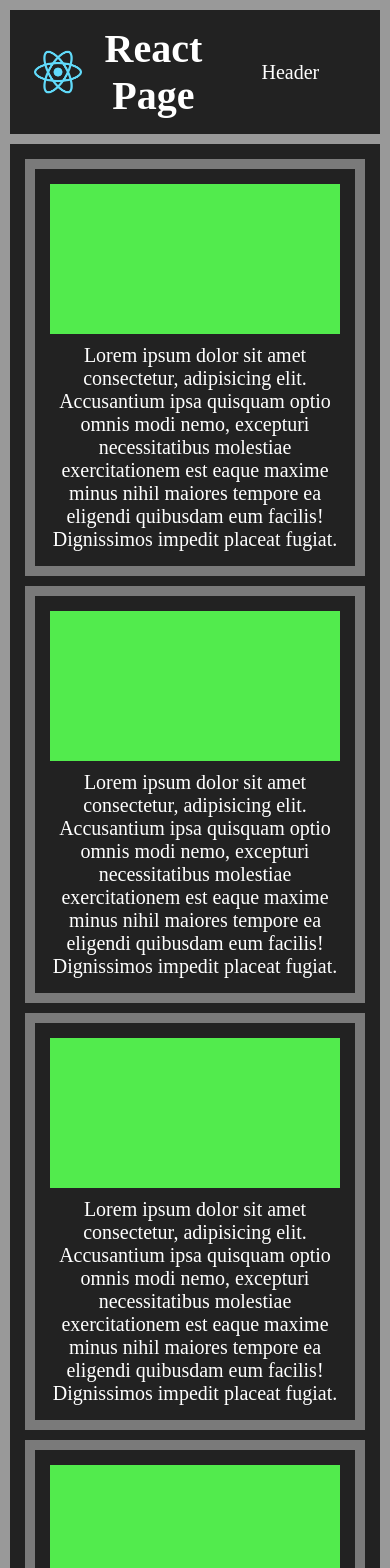
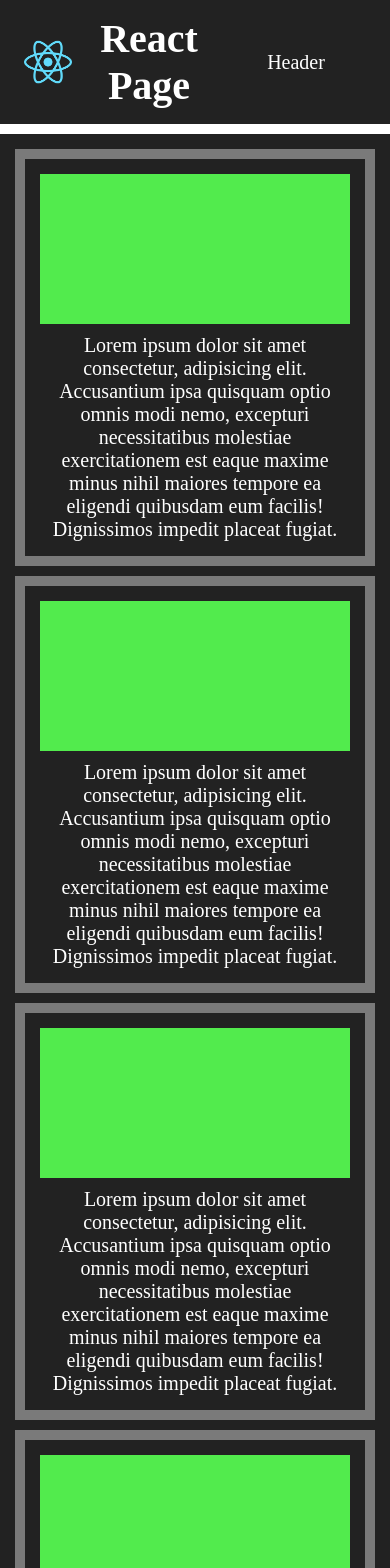
Before and after one commit to toggle-dev0/my_vercel_deploy, a React (Create React App) app: page / in a window 390 px wide. Shown: the top 1568 px of the page. Built offline with nearby package versions, Linux system fonts and the light colour scheme.

Commit message:
Made some changes to the folder structure
Created new files for each page, just the homepage for now

```diff
--- a/src/App.css
+++ b/src/App.css
@@ -4,16 +4,5 @@
 }
 .App {
     font-size: 20px;
-    background-color: rgba(0, 0, 0, .4);
-    padding: 10px;
+    width: 100%;
 }
-@media screen and (max-width: 900px) {
-    .App .Main {
-        flex-direction: column;
-        align-items: stretch;
-    }
-    .App .Section {
-        width: 100%;
-        box-sizing: border-box;
-    }
-}
--- a/src/App.js
+++ b/src/App.js
@@ -1,35 +1,15 @@
 import "./App.css";
 import Header from "./components/Header/Header";
 import "./components/Header/Header.css";
-import Main from "./components/Main/Main";
-import "./components/Main/Main.css";
-import Section from "./components/Main/Section/Section";
-import "./components/Main/Section/Section.css";
 import Footer from "./components/Footer/Footer";
 import "./components/Footer/Footer.css";
+import Homepage from "./pages/Homepage";
 
 function App() {
   return (
     <div className="App">
       <Header />
-      <Main>
-        <Section>
-          <div className="Section-image"></div>
-          <p>Lorem ipsum dolor sit amet consectetur, adipisicing elit. Accusantium ipsa quisquam optio omnis modi nemo, excepturi necessitatibus molestiae exercitationem est eaque maxime minus nihil maiores tempore ea eligendi quibusdam eum facilis! Dignissimos impedit placeat fugiat.</p>
-        </Section>
-        <Section>
-          <div className="Section-image"></div>
-          <p>Lorem ipsum dolor sit amet consectetur, adipisicing elit. Accusantium ipsa quisquam optio omnis modi nemo, excepturi necessitatibus molestiae exercitationem est eaque maxime minus nihil maiores tempore ea eligendi quibusdam eum facilis! Dignissimos impedit placeat fugiat.</p>
-        </Section>
-        <Section>
-          <div className="Section-image"></div>
-          <p>Lorem ipsum dolor sit amet consectetur, adipisicing elit. Accusantium ipsa quisquam optio omnis modi nemo, excepturi necessitatibus molestiae exercitationem est eaque maxime minus nihil maiores tempore ea eligendi quibusdam eum facilis! Dignissimos impedit placeat fugiat.</p>
-        </Section>
-        <Section>
-          <div className="Section-image"></div>
-          <p>Lorem ipsum dolor sit amet consectetur, adipisicing elit. Accusantium ipsa quisquam optio omnis modi nemo, excepturi necessitatibus molestiae exercitationem est eaque maxime minus nihil maiores tempore ea eligendi quibusdam eum facilis! Dignissimos impedit placeat fugiat.</p>
-        </Section>
-      </Main>
+      <Homepage />
       <Footer />
     </div>
   );
--- /dev/null
+++ b/src/pages/Homepage.jsx
@@ -0,0 +1,51 @@
+import React from 'react'
+import Main from '../components/Main/Main'
+import "../components/Main/Main.css"
+import Section from "../components/Section/Section.jsx"
+import "../components/Section/Section.css"
+import "../styles/Homepage.css"
+
+const Homepage = () => {
+  return (
+    <Main>
+        <Section>
+            <div className="Section-image"></div>
+            <p>
+            Lorem ipsum dolor sit amet consectetur, adipisicing elit. Accusantium ipsa
+            quisquam optio omnis modi nemo, excepturi necessitatibus molestiae
+            exercitationem est eaque maxime minus nihil maiores tempore ea eligendi
+            quibusdam eum facilis! Dignissimos impedit placeat fugiat.
+            </p>
+        </Section>
+        <Section>
+            <div className="Section-image"></div>
+            <p>
+            Lorem ipsum dolor sit amet consectetur, adipisicing elit. Accusantium ipsa
+            quisquam optio omnis modi nemo, excepturi necessitatibus molestiae
+            exercitationem est eaque maxime minus nihil maiores tempore ea eligendi
+            quibusdam eum facilis! Dignissimos impedit placeat fugiat.
+            </p>
+        </Section>
+        <Section>
+            <div className="Section-image"></div>
+            <p>
+            Lorem ipsum dolor sit amet consectetur, adipisicing elit. Accusantium ipsa
+            quisquam optio omnis modi nemo, excepturi necessitatibus molestiae
+            exercitationem est eaque maxime minus nihil maiores tempore ea eligendi
+            quibusdam eum facilis! Dignissimos impedit placeat fugiat.
+            </p>
+        </Section>
+        <Section>
+            <div className="Section-image"></div>
+            <p>
+            Lorem ipsum dolor sit amet consectetur, adipisicing elit. Accusantium ipsa
+            quisquam optio omnis modi nemo, excepturi necessitatibus molestiae
+            exercitationem est eaque maxime minus nihil maiores tempore ea eligendi
+            quibusdam eum facilis! Dignissimos impedit placeat fugiat.
+            </p>
+        </Section>
+    </Main>
+  )
+}
+
+export default Homepage
--- /dev/null
+++ b/src/styles/Homepage.css
@@ -0,0 +1,10 @@
+@media screen and (max-width: 900px) {
+    .App .Main {
+        flex-direction: column;
+        align-items: stretch;
+    }
+    .App .Section {
+        width: 100%;
+        box-sizing: border-box;
+    }
+}
```
Also changed, not shown: src/components/Section/Section.css (renamed from src/components/Main/Section/Section.css), src/components/Section/Section.jsx (renamed from src/components/Main/Section/Section.jsx).
